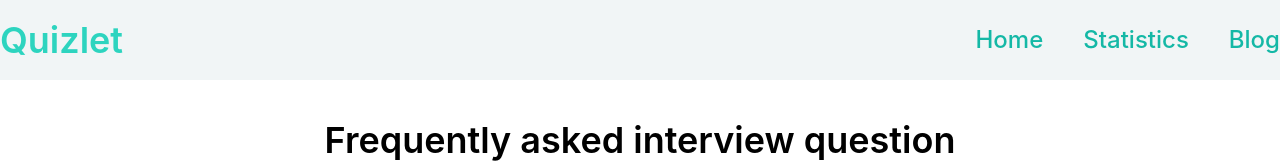
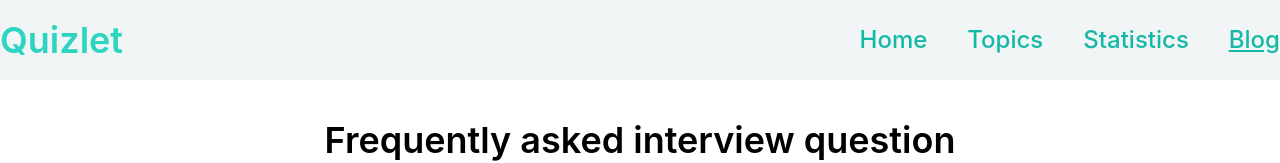
Before and after one commit to mohammedtakbir/Assignment-09-Quizlet, a React (Create React App) app: page /blog in a window 1280 px wide. Shown: the top 163 px of the page. Built offline with nearby package versions, Linux system fonts and the light colour scheme.

Commit message:
topic route & navlink active added

```diff
--- a/src/components/Navbar/Navbar.js
+++ b/src/components/Navbar/Navbar.js
@@ -12,20 +12,31 @@ const Navbar = () => {
                 </p>
                 <ul className={`md:flex md:justify-end md:static absolute duration-300 bg-[#f1f5f6] w-full text-center z-10 ${open ? 'top-14' : 'top-[-200px]'}`}>
                     <li className='md:ml-10 md:mb-0 mb-4'>
-                        <NavLink className='lg:text-2xl md:text-xl text-lg font-medium text-teal-500' to='/home'>Home</NavLink>
+                        <NavLink style={({ isActive }) => {
+                            return isActive ? { textDecoration: 'underLine' } : undefined
+                        }} className='lg:text-2xl md:text-xl text-lg font-medium text-teal-500' to='/home'>Home</NavLink>
                     </li>
                     <li className='md:ml-10 md:mb-0 mb-4'>
-                        <NavLink className='lg:text-2xl md:text-xl text-lg font-medium text-teal-500' to='/statistics'>Statistics</NavLink>
+                        <NavLink style={({ isActive }) => {
+                            return isActive ? { textDecoration: 'underLine' } : undefined
+                        }} className='lg:text-2xl md:text-xl text-lg font-medium text-teal-500' to='/topics'>Topics</NavLink>
+                    </li>
+                    <li className='md:ml-10 md:mb-0 mb-4'>
+                        <NavLink style={({ isActive }) => {
+                            return isActive ? { textDecoration: 'underLine' } : undefined
+                        }} className='lg:text-2xl md:text-xl text-lg font-medium text-teal-500' to='/statistics'>Statistics</NavLink>
                     </li>
                     <li className='md:ml-10 md:mb-0 mb-5'>
-                        <NavLink className='lg:text-2xl md:text-xl text-lg font-medium text-teal-500' to='/blog'>Blog</NavLink>
+                        <NavLink style={({ isActive }) => {
+                            return isActive ? { textDecoration: 'underLine' } : undefined
+                        }} className='lg:text-2xl md:text-xl text-lg font-medium text-teal-500' to='/blog'>Blog</NavLink>
                     </li>
                 </ul>
                 <div className='md:hidden md:pr-0 pr-3'>
                     {
                         open ?
-                        <XMarkIcon onClick={() => setOpen(!open)} className="h-9 w-9 text-black cursor-pointer" /> :
-                        <Bars3Icon onClick={() => setOpen(!open)} className="h-9 w-9 text-black cursor-pointer" />
+                            <XMarkIcon onClick={() => setOpen(!open)} className="h-9 w-9 text-black cursor-pointer" /> :
+                            <Bars3Icon onClick={() => setOpen(!open)} className="h-9 w-9 text-black cursor-pointer" />
                     }
                 </div>
             </nav>
--- a/src/components/Quiz/Quiz.js
+++ b/src/components/Topics/Topics.js
@@ -1,24 +1,20 @@
 import React from 'react';
 import { useLoaderData } from 'react-router-dom';
-import Question from '../Question/Question';
-
-const Quiz = () => {
-    const quiz = useLoaderData();
-    const { name, questions } = quiz.data;
+import QuizTopics from '../QuizTopics/QuizTopics';
+const Topics = () => {
+    const quizTopics = useLoaderData().data;
     return (
         <div className='container mx-auto'>
-            <h3 className='text-center font-bold text-3xl mt-14 mb-5 text-teal-500'>Quiz of {name}</h3>
-            <div>
+            <div className='grid lg:grid-cols-4 md:grid-cols-2 md:p-10 md:px-0 px-4 gap-10 md:mt-12 mt-9'>
                 {
-                    questions.map((q, index) => <Question
-                        q={q}
-                        key={q.id}
-                        index={index}
-                    />)
+                    quizTopics.map(quizTopic => <QuizTopics
+                        key={quizTopic.id}
+                        quizTopic={quizTopic}
+                         />)
                 }
             </div>
         </div>
     );
 };
 
-export default Quiz;
+export default Topics;
--- a/src/routers/routes.js
+++ b/src/routers/routes.js
@@ -4,6 +4,7 @@ import ErrorPage from "../components/ErrorPage/ErrorPage";
 import Home from "../components/Home/Home";
 import Quiz from "../components/Quiz/Quiz";
 import Statistics from "../components/Statistics/Statistics";
+import Topics from "../components/Topics/Topics";
 import Main from "../layout/Main";
 
 export const router = createBrowserRouter([
@@ -23,6 +24,11 @@ export const router = createBrowserRouter([
                 element: <Home />
             },
             {
+                path: '/topics',
+                loader: () => fetch('https://openapi.programming-hero.com/api/quiz'),
+                element: <Topics />
+            },
+            {
                 path: '/statistics',
                 loader: () => fetch('https://openapi.programming-hero.com/api/quiz'),
                 element: <Statistics />
```
